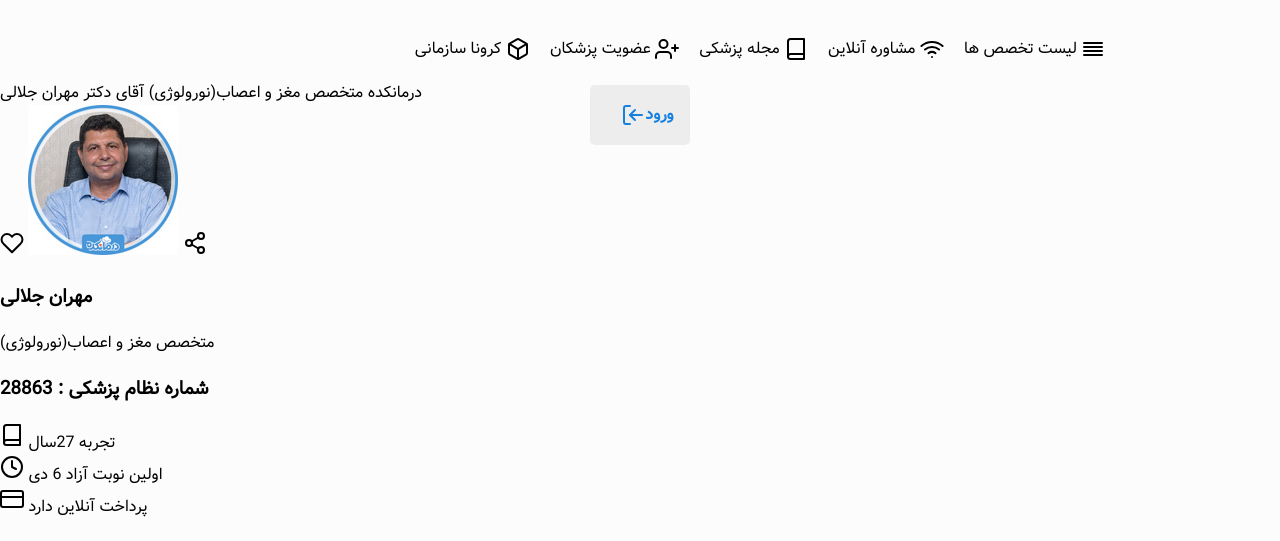
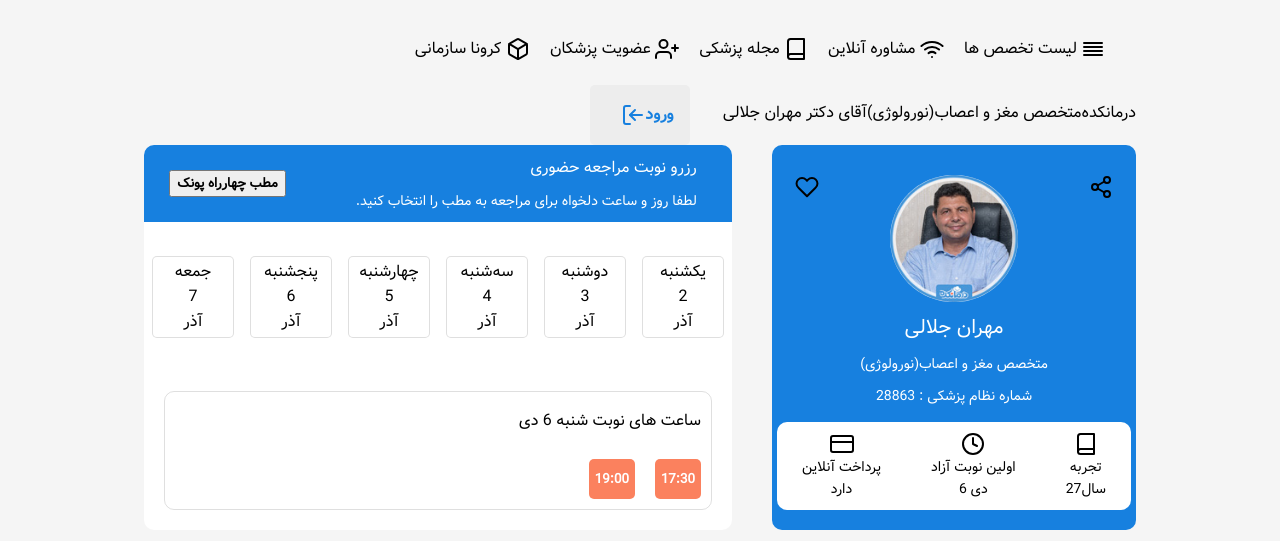
Before and after one commit to Aref-Motamedi/web_darmankade, a PHP site: page /doctor-page.html in a window 1280 px wide. Shown: the top 541 px of the page. Run offline with PHP 8.4, Linux system fonts and the light colour scheme.

Commit message:
doctor-page updated

```diff
--- a/Phase2/css/doctor-page.css
+++ b/Phase2/css/doctor-page.css
@@ -1,7 +1,7 @@
 /*this css style is made for index page*/
 body {
     margin: 0;
-    background-color: #FCFCFC;
+    background-color: #f5f5f5;
 }
 /*this class keep items in center and margin both sides*/
 .common-flex{
@@ -12,6 +12,187 @@ body {
   margin-right: 10%;
   margin-left: 10%;
   /* background-color: ; */
+}
+/**********Reservation***********/
+#reservation{
+	display: flex;
+  justify-content: center;
+  line-height: auto;
+  flex-direction: column;
+  margin-top: 20px;
+  margin-right: 10%;
+  margin-left: 10%;
+}
+#top-of-reservation{
+  display: flex;
+  justify-content: flex-start;
+  line-height: auto;
+  flex-direction: row-reverse;
+}
+#bottom-of-reservation {
+  display: flex;
+  justify-content: space-between;
+  line-height: auto;
+  flex-direction: row-reverse;
+  margin-top: 20px;
+  margin:
+  background-image:
+  background-size:
+  background-color:
+}
+#bottom-of-reservation > section{
+	/* border:1px solid green; */
+  display: flex;
+  justify-content: space-between;
+  line-height: auto;
+  /* margin:100px; */
+  background-size:
+  background-color:
+}
+#reservation-right {
+  background-color: #1780df;
+  border-radius: 10px!important;
+  display: flex;
+  justify-content: center;
+  align-items: center;
+  line-height: auto;
+  flex-direction: column;
+  margin-left: 40px;
+  margin-top:
+}
+#reservation-right > * {
+  margin: 5px;
+}
+#like-share-doctor-img{
+  display: flex;
+  align-items: flex-start;
+  justify-content: space-between;
+  line-height: auto;
+  flex-direction: row;
+  margin-top: 30px;
+}
+#like-share-doctor-img > *{
+}
+#doctor-img{
+  width: 40%;
+  height: auto;
+  margin: 0 60px 0 60px;
+  border-radius: 100px;
+}
+#doctor-information{
+	border-radius: 10px!important;
+	background-color: white;
+	display: flex;
+  justify-content: center;
+  align-items: center;
+  line-height: auto;
+  flex-direction: row-reverse;
+  margin-bottom: 20px;
+  margin-top: 10px;
+
+}
+#doctor-information > *{
+	display: flex;
+  justify-content: space-between;
+  align-items: center;
+  line-height: auto;
+  flex-direction: column;
+  flex-wrap: wrap;
+  margin: 10px;
+  margin-left: 25px;
+  margin-right: 25px;
+
+}
+#reservation-left{
+  /* border:1px solid green; */
+  background-color: white;
+  border-radius: 10px!important;
+  display: flex;
+  align-items: ;
+  line-height: auto;
+  flex-direction: column;
+}
+#reservation-left-top{
+	border-top-left-radius: 10px!important;
+	border-top-right-radius: 10px!important;
+	background-color:#1780df;
+	display: flex;
+  justify-content: center;
+  align-items: center;
+  line-height: auto;
+  flex-direction: row-reverse;
+
+}
+#reservation-left-top > div > *{
+	display: flex;
+  flex-direction: column;
+  justify-content: ;
+  align-items: flex-end;
+  padding: 0 10px 0 50px;
+  margin: 10px 0 10px 0;
+}
+#reservation-left-top > *{
+  margin: 0px 10px 0 10px;
+}
+#reservation-left-center {
+    display: flex;
+  /* border:1px solid yellow; */
+  flex-direction: row-reverse;
+    justify-content: center;
+  align-items: center;
+  flex-wrap: wrap;
+  height: auto;
+}
+#reservation-left-center > div {
+  border-radius: 5px;
+  border: 1px solid rgba(0,0,0,.125)!important;
+  display: flex;
+  background-color: white;
+  height: 80px;
+  width: 80px;
+  flex-direction: column;
+  justify-content: center;
+  align-items: center;
+  flex-wrap: wrap;
+  margin: 8px;
+}
+#reservation-left-center > div > p{
+	margin: 0px;
+	flex-direction: column;
+  justify-content: center;
+}
+#reservation-left-bottom {
+  border: 1px solid rgba(0,0,0,.125)!important;
+  border-radius: 10px;
+  display: flex;
+	flex-direction: column;
+  justify-content: center;
+  align-items: flex-end;
+  margin: 20px;
+}
+#reservation-left-bottom > div {
+  display: flex;
+	flex-direction: row-reverse;
+  justify-content: flex-start;
+  align-items: center;
+}
+#reservation-left-bottom > p {
+ margin-right: 10px ;
+}
+#reservation-left-bottom > div> button {
+  display: flex;
+	flex-direction: row-reverse;
+  justify-content: space-between;
+  align-items: center;
+  margin: 10px;
+  margin-top: 10px;
+  width: 100%;
+  height: 40px;
+  padding: 0 10px 0 10  px;
+  color: white;
+  border-radius: 5px;
+  border: none;
+  background-color: #fb815e;
 }
 
 
--- a/Phase2/css/general.css
+++ b/Phase2/css/general.css
@@ -7,6 +7,9 @@
 }
 .text-16 {
     font-size: 16px;
+}
+.text-14 {
+  font-size: 14px;
 }
 .text-18{
   font-size: 18px;
@@ -22,6 +25,9 @@
 }
 .font-weight-bold {
     font-weight: 700!important;
+}
+.font-weight-0 {
+  font-weight: 0!important;
 }
 .white{
   color: white;
--- a/Phase2/doctor-page.html
+++ b/Phase2/doctor-page.html
@@ -14,6 +14,7 @@
         <!-- <script type="text/javascript" src="script.js"></script> -->
     </head>
     <body id="doctor-page-background">
+        <!-- nav bar -->
            <nav class="common-flex  height80px">
                 <section class="header-sections">
                     <div id="index-darmankadeh-logo">
@@ -88,37 +89,45 @@
                  <svg data-v-0fb0a4cb="" xmlns="http://www.w3.org/2000/svg" width="24px" height="24px" viewBox="0 0 24 24" fill="none" stroke="currentColor" stroke-width="2" stroke-linecap="round" stroke-linejoin="round" class="flip-horizontal feather feather-log-in"><path data-v-0fb0a4cb="" d="M15 3h4a2 2 0 0 1 2 2v14a2 2 0 0 1-2 2h-4"></path><polyline data-v-0fb0a4cb="" points="10 17 15 12 10 7"></polyline><line data-v-0fb0a4cb="" x1="15" y1="12" x2="3" y2="12"></line></svg>ورود</a>
             </section>
         </nav>
-        <section id="reservation">
+
+
+
+        <!-- reservation section -->
+        <section id="reservation" class="common-flex">
+            <section id="reservation-container">
                 <section id="top-of-reservation">
-                <a href="">درمانکده</a>
-                <a href="">متخصص مغز و اعصاب(نورولوژی)</a>
-                <a href="">آقای دکتر مهران جلالی</a>
+                    <a href=""> درمانکده</a>
+                    <a href=""> متخصص مغز و اعصاب(نورولوژی)</a>
+                    <a href=""> آقای دکتر مهران جلالی</a>
                 </section>
+                <section id="bottom-of-reservation">
                     <section id="reservation-right">
                         <div id="like-share-doctor-img">
                             <svg xmlns="http://www.w3.org/2000/svg" width="1.5em" height="1.5em" viewBox="0 0 24 24" fill="none" stroke="currentColor" stroke-width="2" stroke-linecap="round" stroke-linejoin="round" class="bookmark__heart--hover feather feather-heart text-white" data-v-390d7861=""><path d="M20.84 4.61a5.5 5.5 0 0 0-7.78 0L12 5.67l-1.06-1.06a5.5 5.5 0 0 0-7.78 7.78l1.06 1.06L12 21.23l7.78-7.78 1.06-1.06a5.5 5.5 0 0 0 0-7.78z" data-v-390d7861=""></path></svg>
 
-                        <img name="mr jalali photo"  alt="" src="./assets/doctor-page/mr-jalali.jpg">
+                            <img name="mr jalali photo"  alt="" src="./assets/doctor-page/mr-jalali.jpg" id="doctor-img">
 
                             <svg xmlns="http://www.w3.org/2000/svg" width="24px" height="24px" viewBox="0 0 24 24" fill="none" stroke="currentColor" stroke-width="2" stroke-linecap="round" stroke-linejoin="round" class="hover-p text-white  feather feather-share-2" data-v-58d4bfc9=""><circle cx="18" cy="5" r="3" data-v-58d4bfc9=""></circle><circle cx="6" cy="12" r="3" data-v-58d4bfc9=""></circle><circle cx="18" cy="19" r="3" data-v-58d4bfc9=""></circle><line x1="8.59" y1="13.51" x2="15.42" y2="17.49" data-v-58d4bfc9=""></line><line x1="15.41" y1="6.51" x2="8.59" y2="10.49" data-v-58d4bfc9=""></line></svg>
                         </div>
-                    <h1>مهران جلالی</h1>
-                    <a href="/neurologist" class="">
+                        <p class="white text-20">مهران جلالی</p>
+                        <a href="/neurologist" class="white text-14">
                             متخصص مغز و اعصاب(نورولوژی)
                         </a>
-                    <h3> شماره نظام پزشکی : 28863</h3>
+                        <p class="white text-14"> شماره نظام پزشکی : 28863</p>
                         <section id="doctor-information">
-                        <div class="col p-2 row" data-v-543f147a=""><svg xmlns="http://www.w3.org/2000/svg" width="24px" height="24px" viewBox="0 0 24 24" fill="none" stroke="currentColor" stroke-width="2" stroke-linecap="round" stroke-linejoin="round" class="m-1 w-100 feather feather-book" data-v-543f147a=""><path d="M4 19.5A2.5 2.5 0 0 1 6.5 17H20" data-v-543f147a=""></path><path d="M6.5 2H20v20H6.5A2.5 2.5 0 0 1 4 19.5v-15A2.5 2.5 0 0 1 6.5 2z" data-v-543f147a=""></path></svg> <span data-v-543f147a=""> تجربه </span> <span class="val" data-v-543f147a=""> 27سال</span></div>
+                            <div class="text-14" ><svg xmlns="http://www.w3.org/2000/svg" width="24px" height="24px" viewBox="0 0 24 24" fill="none" stroke="currentColor" stroke-width="2" stroke-linecap="round" stroke-linejoin="round" class="m-1 w-100 feather feather-book" data-v-543f147a=""><path d="M4 19.5A2.5 2.5 0 0 1 6.5 17H20" data-v-543f147a=""></path><path d="M6.5 2H20v20H6.5A2.5 2.5 0 0 1 4 19.5v-15A2.5 2.5 0 0 1 6.5 2z" data-v-543f147a=""></path></svg> <span data-v-543f147a=""> تجربه </span> <span class="val" data-v-543f147a=""> 27سال</span></div>
 
-                        <div class="col py-2 row" data-v-543f147a=""><svg xmlns="http://www.w3.org/2000/svg" width="24px" height="24px" viewBox="0 0 24 24" fill="none" stroke="currentColor" stroke-width="2" stroke-linecap="round" stroke-linejoin="round" class="m-1 w-100 feather feather-clock" data-v-543f147a=""><circle cx="12" cy="12" r="10" data-v-543f147a=""></circle><polyline points="12 6 12 12 16 14" data-v-543f147a=""></polyline></svg> <span data-v-543f147a=""> اولین نوبت آزاد </span> <span class="val" data-v-543f147a="">6 دی</span></div>
+                            <div class="text-14" ><svg xmlns="http://www.w3.org/2000/svg" width="24px" height="24px" viewBox="0 0 24 24" fill="none" stroke="currentColor" stroke-width="2" stroke-linecap="round" stroke-linejoin="round" class="m-1 w-100 feather feather-clock" data-v-543f147a=""><circle cx="12" cy="12" r="10" data-v-543f147a=""></circle><polyline points="12 6 12 12 16 14" data-v-543f147a=""></polyline></svg> <span data-v-543f147a=""> اولین نوبت آزاد </span> <span class="val" data-v-543f147a="">6 دی</span></div>
 
-                        <div class="col p-2 row" data-v-543f147a=""><svg xmlns="http://www.w3.org/2000/svg" width="24px" height="24px" viewBox="0 0 24 24" fill="none" stroke="currentColor" stroke-width="2" stroke-linecap="round" stroke-linejoin="round" class="m-1 w-100 feather feather-credit-card" data-v-543f147a=""><rect x="1" y="4" width="22" height="16" rx="2" ry="2" data-v-543f147a=""></rect><line x1="1" y1="10" x2="23" y2="10" data-v-543f147a=""></line></svg> <span data-v-543f147a=""> پرداخت آنلاین </span> <span class="val" data-v-543f147a="">دارد</span></div>
+                            <div class="text-14" ><svg xmlns="http://www.w3.org/2000/svg" width="24px" height="24px" viewBox="0 0 24 24" fill="none" stroke="currentColor" stroke-width="2" stroke-linecap="round" stroke-linejoin="round" class="m-1 w-100 feather feather-credit-card" data-v-543f147a=""><rect x="1" y="4" width="22" height="16" rx="2" ry="2" data-v-543f147a=""></rect><line x1="1" y1="10" x2="23" y2="10" data-v-543f147a=""></line></svg> <span data-v-543f147a=""> پرداخت آنلاین </span> <span class="val" data-v-543f147a="">دارد</span></div>
                         </section>
                     </section>
                     <section id="reservation-left">
                         <section id="reservation-left-top">
-                        <h1>رزرو نوبت مراجعه حضوری</h1>
-                        <h1>لطفا روز و ساعت دلخواه برای مراجعه به مطب را انتخاب کنید.</h1>
+                            <div>
+                                <p class="white text-16">رزرو نوبت مراجعه حضوری</p>
+                                <p class="white text-14">.لطفا روز و ساعت دلخواه برای مراجعه به مطب را انتخاب کنید</p>
+                            </div>
 
                             <button type="button" id="navbarDropdown" role="button" data-toggle="dropdown" aria-haspopup="true" aria-expanded="false" class="nav-link dropdown-toggle w-100 text-white font-weight-bold bg-water-blue rounded-5" data-v-e915a394="">
                                         مطب چهارراه پونک
@@ -157,16 +166,22 @@
                             </div>
                         </section>
                         <section id="reservation-left-bottom">
-                        <h5 data-v-969e2d1a="" class="text-steel font-weight-normal text-14 mr-2">
+                                <p>
                                 ساعت های نوبت شنبه 6 دی
-                        </h5>
+                                </p>
+                            <div>
                                 <button type="button">17:30</button>
                                 <button type="button">19:00</button>
+                            </div>
                         </section>
 
                     </section>
                 </section>
-                        <!-- special services-->
+            </section>
+        </section>
+
+
+            <!-- *******************special services********************-->
             <section id="index-specialٍServices-container">
                 <section id="index-specialٍServices-rows">
                         <h5 id="index-specialٍServices-row1-element1" class="text-28 white">
```
Lines whose indentation alone changed are shown as unchanged.
